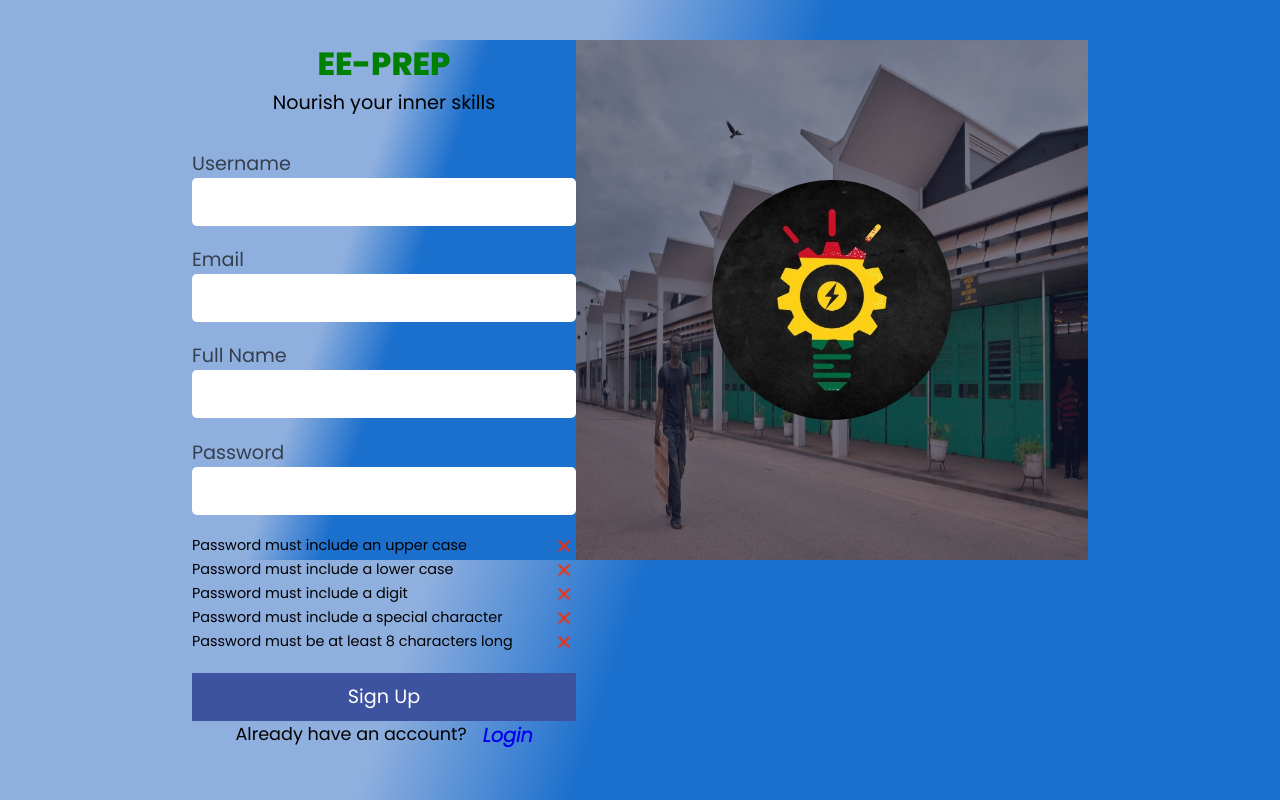
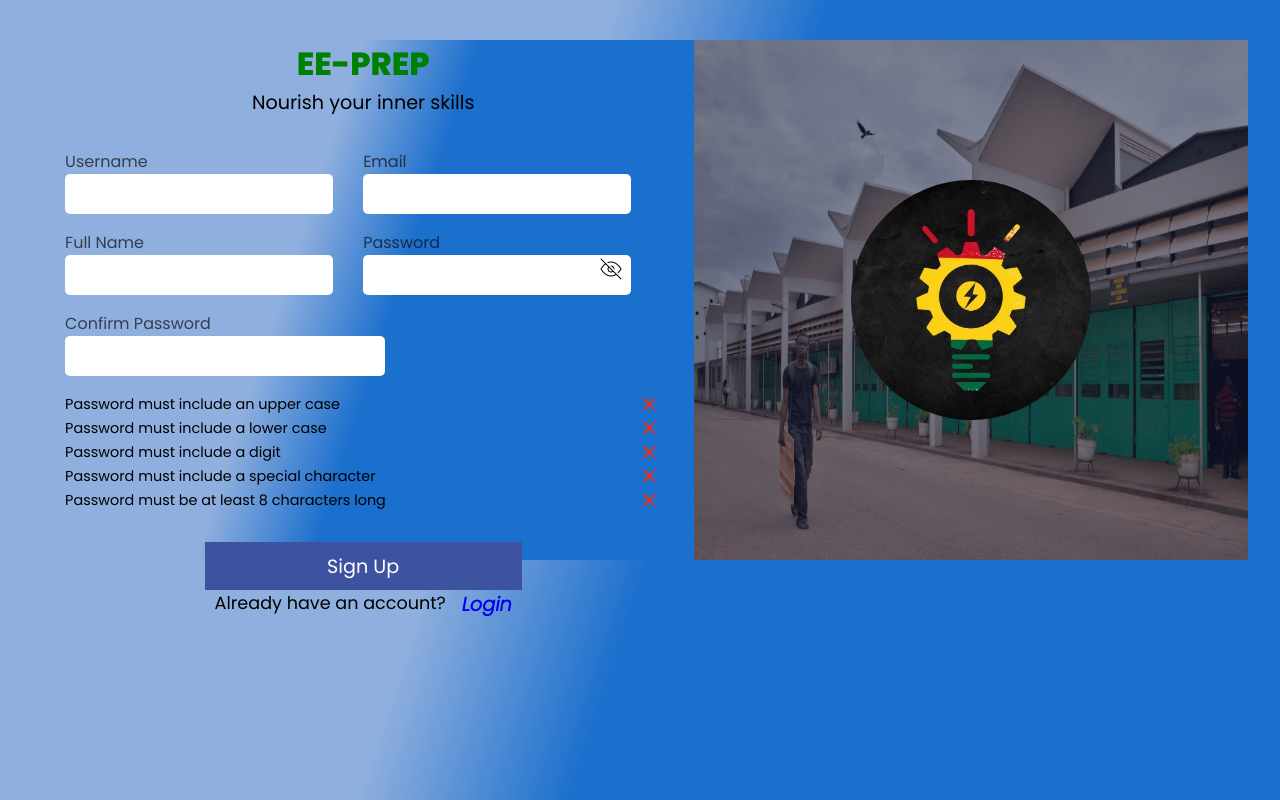
Before and after one commit to eleesaprep/ee-prep, a React (Create React App) app: page /#/signup in a window 1280 px wide. Built offline with nearby package versions, Linux system fonts and the light colour scheme; no server answers.

Commit message:
edit homepage

```diff
--- a/src/App.css
+++ b/src/App.css
@@ -114,6 +114,10 @@ li {
   align-items: center;
 }
 
+.show-password {
+  margin-left: -2em;
+}
+
 .password-check {
   display: flex;
   justify-content: space-between;
@@ -147,7 +151,7 @@ li {
 }
 
 .input label {
-  font-size: 1.2em;
+  font-size: 1em;
   color: #0a0a0aad;
 }
 
@@ -157,7 +161,7 @@ li {
 .select {
   width: 20em;
   height: 2.5em;
-  font-size: 1.2em;
+  font-size: 1em;
   margin-bottom: 1em;
   border-radius: 5px;
   border: none;
@@ -173,7 +177,7 @@ li {
   background-color: var(--primary-color);
   color: white;
   font-size: 1.2em;
-  width: 20em;
+  width: 16.5em;
   margin-top: 1em;
   border: none;
   height: 2.5em;
@@ -1171,9 +1175,11 @@ li {
 
   .session-container {
     display: flex;
-    width: 70%;
+    width: 95%;
+    margin: auto;
     height: 90vh;
     position: absolute;
+    justify-content: center;
   }
 
   .login-body {
@@ -1182,16 +1188,39 @@ li {
   }
 
   .signup-body {
-    width: 25em;
+    width: 50em;
     height: 65vh;
+    display: flex;
+    flex-direction: column;
+  }
+
+  .signup-form-break {
+    display: flex;
+    justify-content: space-between;
+    width: 100%;
+  }
+
+  .login-form {
+    width: 90%;
+  }
+
+  .signup-body .input {
+    width: 90%;
   }
 
   .submit {
     margin-bottom: 0;
   }
 
+  .signup-btn-container {
+    width: 100%;
+    display: flex;
+    justify-content: center;
+    margin-top: 0.7em;
+  }
+
   .right-col {
-    width: 65%;
+    width: 55%;
     display: block;
   }
 
--- a/src/components/loginPage.js
+++ b/src/components/loginPage.js
@@ -9,6 +9,7 @@ import { Link } from 'react-router-dom';
 export default function LoginPage() {
   const [userData, setUserData] = useState({});
   const [noUser, setNoUser] = useState(false);
+  const [showPassword, setShowPassword] = useState(false);
   const dispatch = useDispatch();
   const { loading } = useSelector((store) => store.user);
 
@@ -23,6 +24,11 @@ export default function LoginPage() {
       }
     });
   };
+
+  const togglePasswordVisibility = () => {
+    setShowPassword(prevState => !prevState);
+  };
+
   const handleInputChange = (e) => {
     const { name, value } = e.target;
     setUserData({
@@ -48,7 +54,8 @@ export default function LoginPage() {
             <div className="input">
               <label htmlFor="password">Password</label>
               <br />
-              <input type="password" id="password" name="password" onChange={handleInputChange} required className="password-input" />
+              <input type={showPassword ? "text" : "password"} id="password" name="password" onChange={handleInputChange} required className="password-input" />
+              <img className='show-password' src={ showPassword ? images.view : images.noView } alt='show-password' onClick={togglePasswordVisibility}/>
             </div>
             <input type="submit" className="submit" value="Login" />
           </form>
--- a/src/components/signupPage.js
+++ b/src/components/signupPage.js
@@ -7,6 +7,7 @@ import LoadingBar from './homepage/loadingBar';
 export default function SignupPage() {
   const [userData, setUserData] = useState({ user: {} });
   const dispatch = useDispatch();
+  const [confirm, setConfirm] = useState('');
   const [hasUpperCase, setHasUpperCase] = useState(false);
   const [hasLowerCase, setHasLowerCase] = useState(false);
   const [hasDigit, setHasDigit] = useState(false);
@@ -14,6 +15,7 @@ export default function SignupPage() {
   const [isLengthValid, setIsLengthValid] = useState(false);
   const [isPasswordValid, setIsPasswordValid] = useState(false);
   const [password, setPassword] = useState('');
+  const [showPassword, setShowPassword] = useState(false);
   const { loading, error } = useSelector((store) => store.user);
 
   useEffect(() => {
@@ -22,12 +24,19 @@ export default function SignupPage() {
 
   const handleSubmit = (e) => {
     e.preventDefault();
-    if(isPasswordValid) {
+    if(isPasswordValid && password === confirm) {
       dispatch(userSignup(userData));
     }
-    else {
+    else if(password !== confirm) {
+      alert("Passwords do not match");
+    }
+    else if (!isPasswordValid) {
       alert("Invalid password input; all requirements must pass");
     }
+  };
+
+  const togglePasswordVisibility = () => {
+    setShowPassword(prevState => !prevState);
   };
 
   const validatePassword = (value) => {
@@ -48,6 +57,9 @@ export default function SignupPage() {
     if(name === "password") {
       setPassword(value);
     }
+    if(name === "confirm") {
+      setConfirm(value);
+    }
     setUserData({
       user: {
         ...userData.user,
@@ -65,6 +77,7 @@ export default function SignupPage() {
           { error === true && <p className="invalid-login">Username already exist ❗❗</p>}
           <div className={loading ? 'login-loading' : 'no-loading'}><LoadingBar /></div>
           <form onSubmit={handleSubmit} className="login-form">
+            <div className='signup-form-break'>
             <div className="input">
               <label>Username</label>
               <br />
@@ -76,19 +89,29 @@ export default function SignupPage() {
               <br />
               <input name="email" onChange={handleInputChange} type="email" required className="input" />
             </div>
-
+            </div>
+            <div className='signup-form-break'>
             <div className="input">
               <label>Full Name</label>
               <br />
               <input name="full_name" onChange={handleInputChange} type="text" required className="input" />
             </div>
+            <div>
 
+            </div>
             <div className="input">
               <label>Password</label>
               <br />
-              <input name="password" onChange={handleInputChange} type="password" required className="input" />
+              <input name="password" onChange={handleInputChange} value={password} type={showPassword ? 'text' : 'password'} required className="input" />
+              <img className='show-password' src={ showPassword ? images.view : images.noView } alt='show-password' onClick={togglePasswordVisibility}/>
+            </div>
             </div>
 
+
+            <div className="input">
+              <label>Confirm Password</label><br/>
+              <input name="confirm" type="password" required onChange={handleInputChange}/>
+            </div>
             <ul>
               <li className='password-check'>
                 <p>Password must include an upper case</p>
@@ -111,8 +134,9 @@ export default function SignupPage() {
                 <img src={isLengthValid ? images.correct : images.wrong} alt="password-check"/>
               </li>
             </ul>
-
-            <input type="submit" className="submit" value="Sign Up" />
+            <div className='signup-btn-container'>
+              <input type="submit" className="submit" value="Sign Up" />
+            </div>
           </form>
 
           <div className="login-link">
--- a/src/utils/images.jsx
+++ b/src/utils/images.jsx
@@ -33,9 +33,13 @@ import email from '../assets/icons8-email-48.png';
 import background from '../assets/engineering-lab.jpg';
 import addQuiz from '../assets/icons8-add-properties-48.png';
 import addQuestion from '../assets/icons8-questions-64.png';
+import view from '../assets/view.png';
+import noView from '../assets/no-view.png';
 
 const images = {
   ship,
+  view,
+  noView,
   addQuestion,
   addQuiz,
   background,
```
Also changed, not shown: src/assets/no-view.png (added), src/assets/view.png (added).
